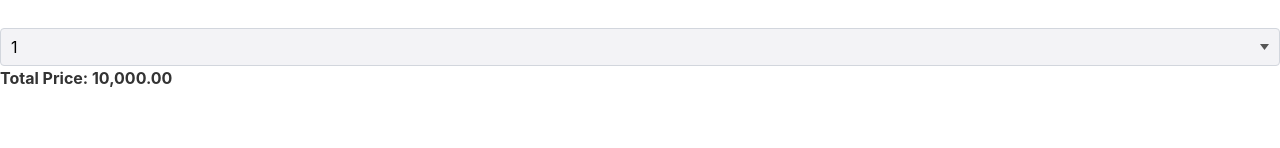
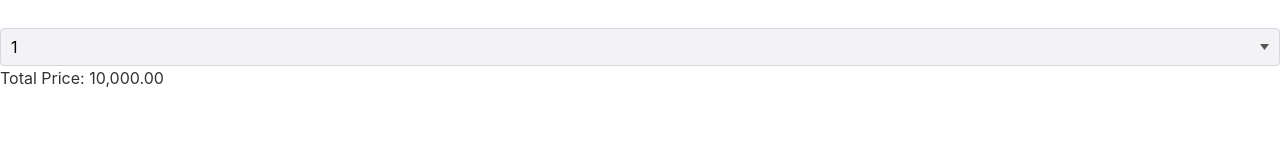
Before and after one commit to javierlona/learning_angular_signals_v17, an Angular app: page / in a window 1280 px wide. Shown: the part 152-300 px from the top of the page. Built offline with nearby package versions, Linux system fonts and the light colour scheme.

Commit message:
Remove CSS

```diff
--- a/src/app/app.component.html
+++ b/src/app/app.component.html
@@ -9,12 +9,9 @@
 <div class="row">
   <div class="col">
     <h1>Shopping Cart</h1>
-    <select
-    [ngModel]="quantity()"
-    (change)="onQuantitySelected($any($event.target).value)"
-    >
+    <select [ngModel]="quantity()" (ngModelChange)="onQuantitySelected($event)">
       <option *ngFor="let q of qtyAvailable()">{{ q }}</option>
     </select>
-    <div style="font-weight: bold">Total Price: {{ totalPrice() | number: '1.2-2' }}</div>
+    <div>Total Price: {{ totalPrice() | number: '1.2-2' }}</div>
   </div>
 </div>
```
